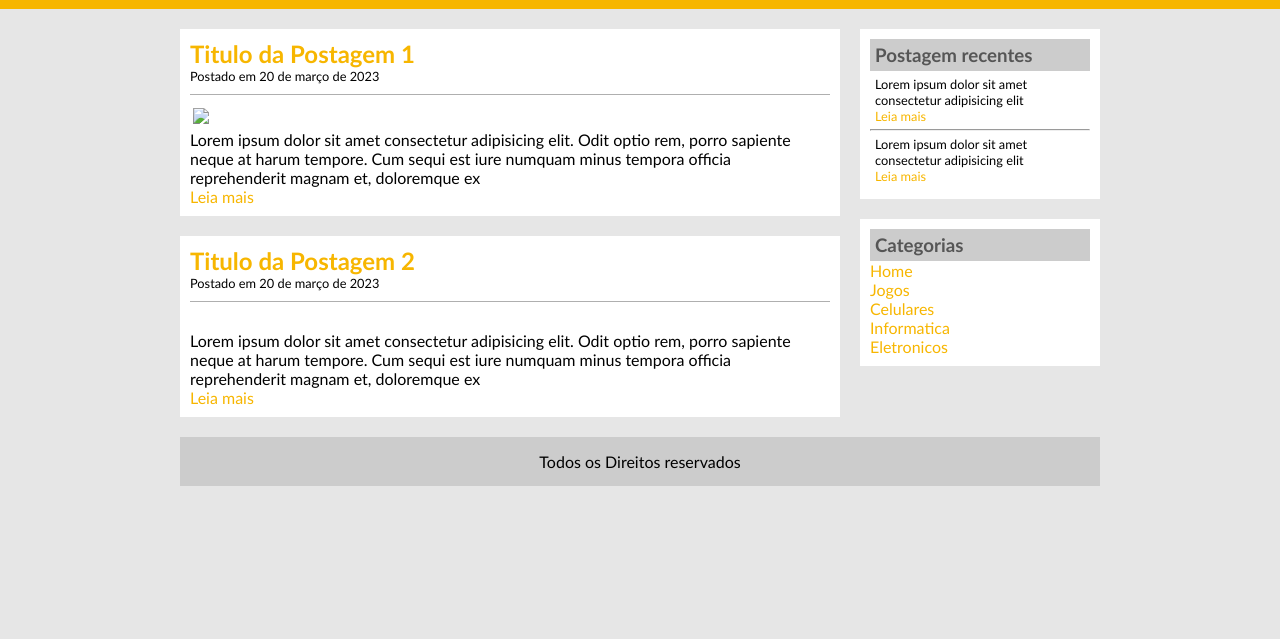
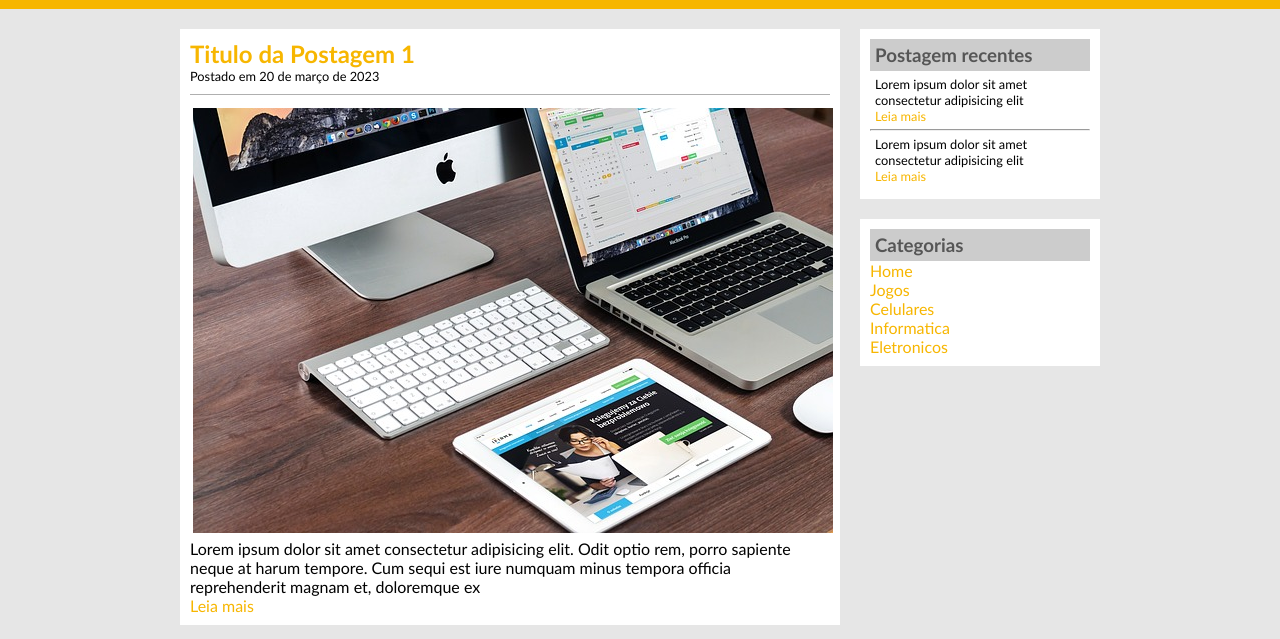
Before and after one commit to CaioHp1/Tecblog, a plain HTML site: page index.html in a window 1280 px wide. Shown: the part 161-800 px from the top of the page. Drawn offline with Linux system fonts and the light colour scheme.

Commit message:
Update index.html

```diff
--- a/index.html
+++ b/index.html
@@ -32,7 +32,7 @@
 
                 <span class="data-postagem">Postado em 20 de março de 2023 </span>
 
-                <img src="Imagens/imagem2.jpg" width="640px">
+                <img src="imagem2.jpg" width="640px">
 
                 <p>
                     Lorem ipsum dolor sit amet consectetur adipisicing elit. Odit optio rem, porro sapiente neque at
@@ -49,7 +49,7 @@
 
                 <span class="data-postagem">Postado em 20 de março de 2023 </span>
 
-                <img src="Imagens/imagem1.jpg" alt="">
+                <img src="imagem1.jpg" alt="">
 
                 <p>Lorem ipsum dolor sit amet consectetur adipisicing elit. Odit optio rem, porro sapiente neque at
                     harum tempore. Cum sequi est iure numquam minus tempora officia reprehenderit magnam et, doloremque
```
